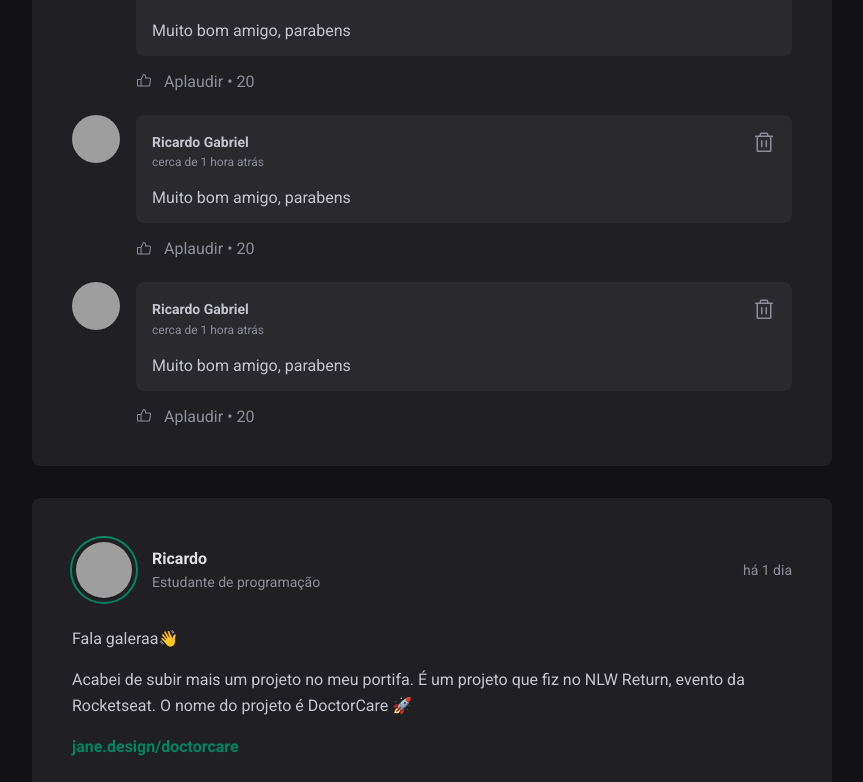
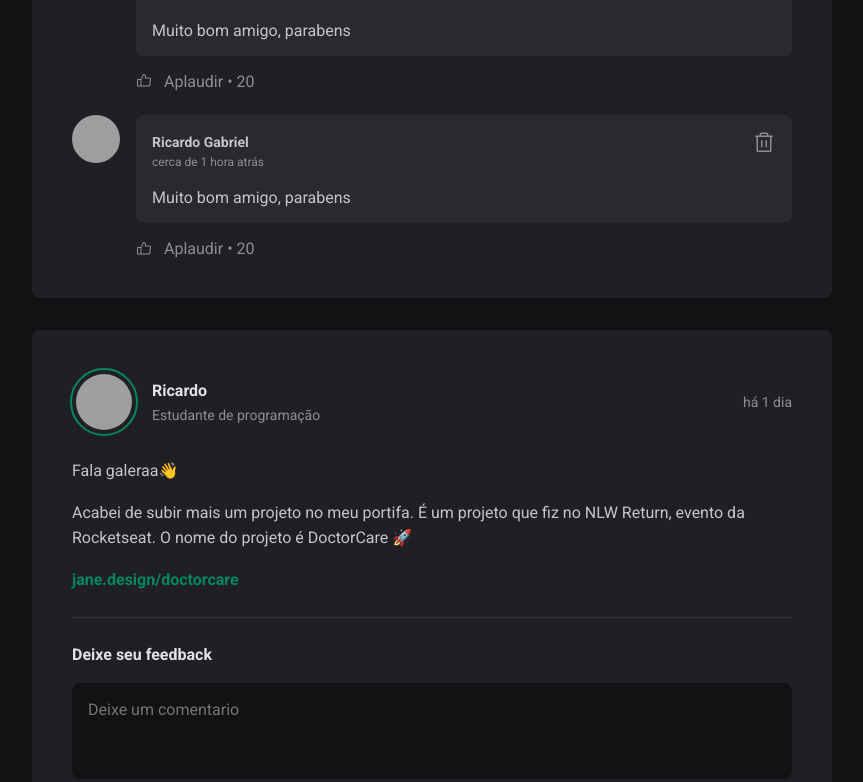
Before and after one commit to Ricardo-GabrielX/projeto-react, a React (Vite) app: page / in a window 1280 px wide. Shown: the part 650-1432 px from the top of the page, without its empty margins (352-1215 px from the left). Built offline with nearby package versions, Linux system fonts and the light colour scheme; grey boxes are pictures that could not be loaded.

Commit message:
Adicionando UseState no Post para publicar o botão Publicar add um novo comentário.

```diff
--- a/src/components/Post.jsx
+++ b/src/components/Post.jsx
@@ -1,3 +1,5 @@
+import { useState } from 'react'
+
 import { format, formatDistanceToNow} from 'date-fns'
 import ptBR from 'date-fns/locale/pt-BR'
 
@@ -6,7 +8,14 @@
 
 import styles from "./Post.module.css"
 
+
 export function Post({ author, publishedAt, content }){
+    const [comments, setComments] = useState([
+        1,
+        2,
+    ]
+    );
+
     const publishedDateFormatted = format(publishedAt, "d 'de' LLLL 'às' HH:mm'h'", {
         locale: ptBR,
     })
@@ -15,6 +24,13 @@
         locale: ptBR,
         addSuffix: true,
     })
+
+    function handleCreateNewComment() {
+        event.preventDefault();
+
+        setComments([...comments, comments.length + 1]);
+    }
+
     return(
         <article className={styles.post}>
             <header>
@@ -45,7 +61,7 @@
                })}
             </div>
 
-            <form className={styles.commentForm}>
+            <form onSubmit={handleCreateNewComment} className={styles.commentForm}>
                 <strong>Deixe seu feedback</strong>
                 <textarea
                     placeholder='Deixe um comentario'
@@ -56,9 +72,10 @@
                 </footer>
             </form>
             <div className={styles.commentList}>
-                <Comment />
-                <Comment />
-                <Comment />
+                {comments.map(comment => {
+                    return <Comment />
+                }) }
+
             </div>
         </article>
     )
```
